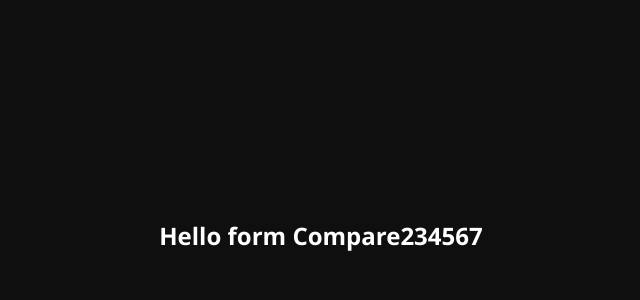
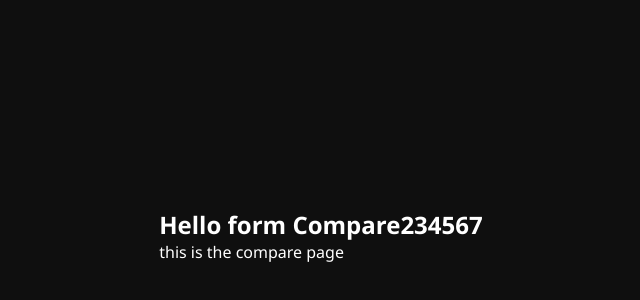
Before and after one commit to Mindronintern2/Mindron_new_site, a plain HTML site: page Mindron_new/Frontend/components/compare.html in a window 1280 px wide. Shown: the part 168-468 px from the top of the page, without its empty margins (319-959 px from the left). Drawn offline with Linux system fonts and the light colour scheme.

Commit message:
jbfdkshujt

```diff
--- a/Mindron_new/Frontend/components/compare.html
+++ b/Mindron_new/Frontend/components/compare.html
@@ -10,6 +10,8 @@
     <div id="compare">
         <div class="compare-header">
             <h2> Hello form Compare234567</h2>
+
+            <p>this is the compare page</p>
         </div>
     </div>
 </body>
```
